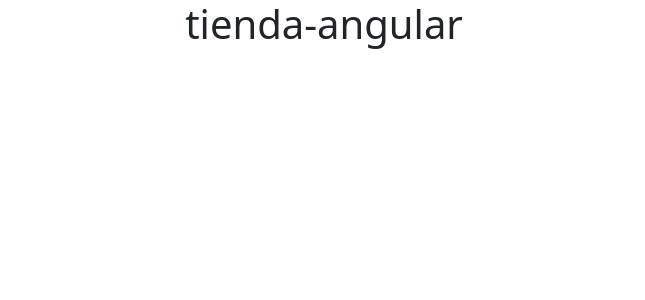
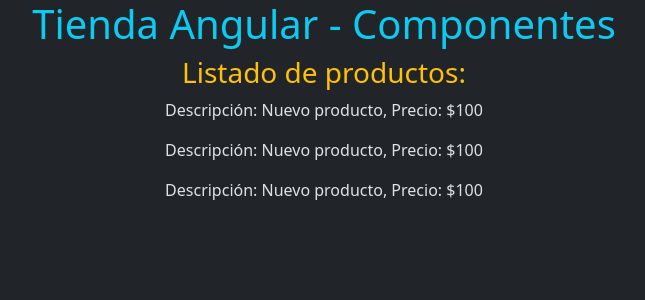
Before and after one commit to mile-nag/angular-learning-path, an Angular app in the folder tienda-angular/: page / in a window 1280 px wide. Shown: the top 300 px of the page, without its empty margins (316-961 px from the left). Built offline with nearby package versions, Linux system fonts and the light colour scheme.

Commit message:
añadir componentes básicos

```diff
--- a/tienda-angular/src/app/app.component.html
+++ b/tienda-angular/src/app/app.component.html
@@ -1,3 +1,4 @@
-<div class="container">
-  <h1 class="text-center ">{{ title }}</h1>
+<div class="container text-center">
+  <h1 class="text-info">{{ title }}</h1>
+  <app-listado-productos/>
 </div>
--- a/tienda-angular/src/app/app.component.ts
+++ b/tienda-angular/src/app/app.component.ts
@@ -1,12 +1,13 @@
 import { Component } from '@angular/core';
 import { RouterOutlet } from '@angular/router';
+import { ListadoProductosComponent } from './listado-productos/listado-productos.component';
 
 @Component({
   selector: 'app-root',
-  imports: [RouterOutlet],
+  imports: [ListadoProductosComponent],
   templateUrl: './app.component.html',
   styleUrl: './app.component.css'
 })
 export class AppComponent {
-  title = 'tienda-angular';
+  title = 'Tienda Angular - Componentes';
 }
--- /dev/null
+++ b/tienda-angular/src/app/listado-productos/listado-productos.component.html
@@ -0,0 +1,5 @@
+<h3 class="text-warning">Listado de productos:</h3>
+
+<app-producto/>
+<app-producto/>
+<app-producto/>
--- /dev/null
+++ b/tienda-angular/src/app/producto/producto.component.html
@@ -0,0 +1,3 @@
+<div class="container">
+  <p>Descripción: {{descripcion}}, Precio: ${{precio}} </p>
+</div>
--- /dev/null
+++ b/tienda-angular/src/app/producto/producto.component.ts
@@ -0,0 +1,12 @@
+import { Component } from '@angular/core';
+
+@Component({
+  selector: 'app-producto',
+  imports: [],
+  templateUrl: './producto.component.html',
+  styleUrl: './producto.component.css'
+})
+export class ProductoComponent {
+  descripcion = 'Nuevo producto'
+  precio = 100.00
+}
--- a/tienda-angular/src/index.html
+++ b/tienda-angular/src/index.html
@@ -1,5 +1,5 @@
 <!doctype html>
-<html lang="en">
+<html lang="en" data-bs-theme="dark">
 <head>
   <meta charset="utf-8">
   <title>TiendaAngular</title>
```
Also changed, not shown: tienda-angular/src/app/listado-productos/listado-productos.component.ts (added, +12 -0 lines), tienda-angular/src/app/listado-productos/listado-productos.component.css (added), tienda-angular/src/app/producto/producto.component.css (added).
